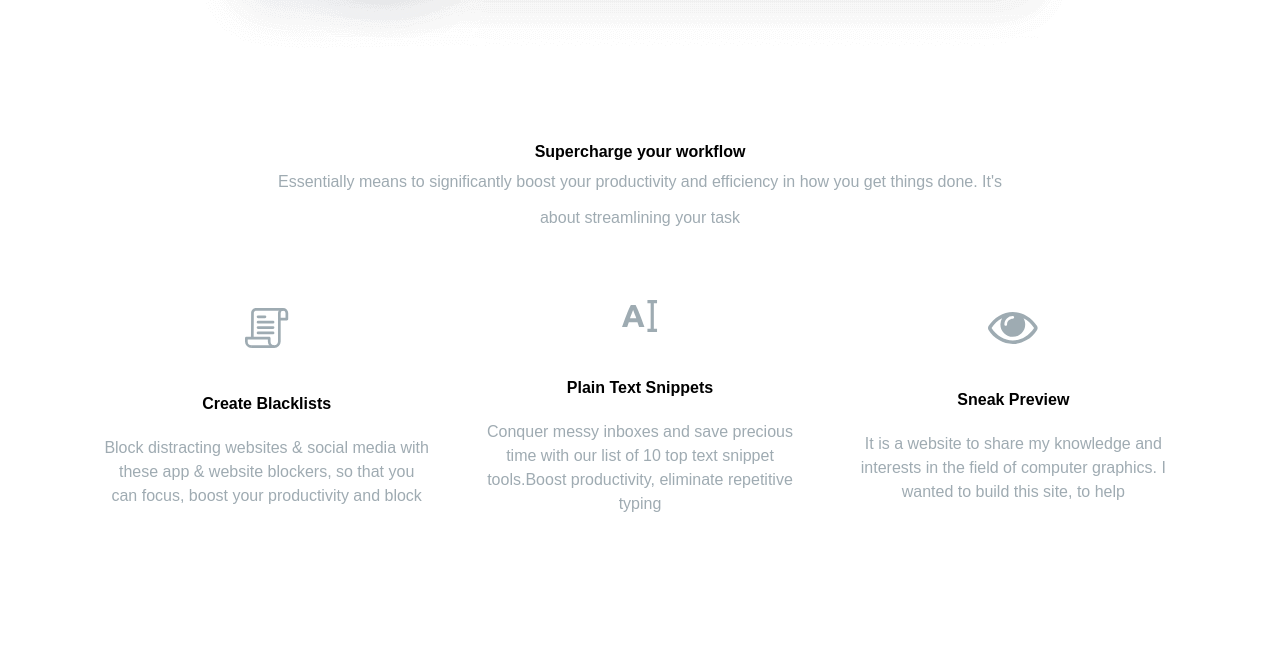
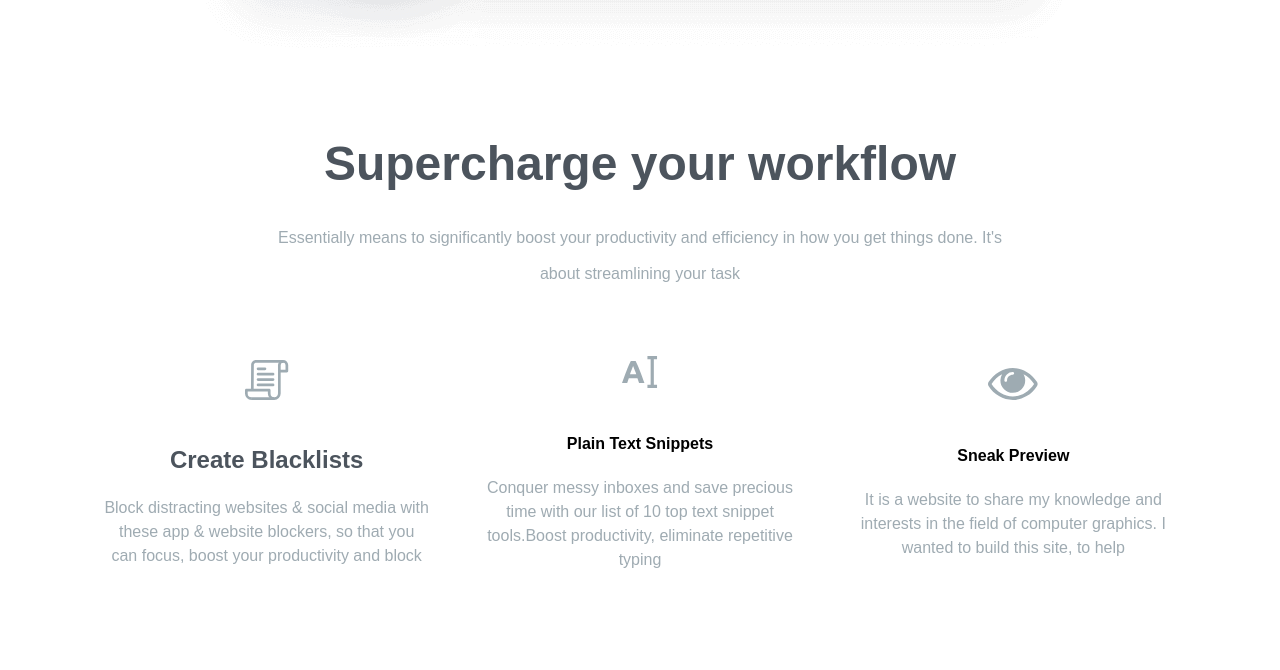
Before and after one commit to YellyWard/appdev-midterm, a plain HTML site: page index.html in a window 1280 px wide. Shown: the part 2360-3030 px from the top of the page. Drawn offline with Linux system fonts and the light colour scheme; a web font is replaced by a local one.

Commit message:
index.html

```diff
--- a/index.html
+++ b/index.html
@@ -122,7 +122,7 @@
     <!-- Supercharge Section -->
     <section id="supercharge">
       <div class="my-20 section-container">
-        <h2><b>Supercharge your workflow</b></h2>
+        <h3><b>Supercharge your workflow</b></h3>
         <p class="mb-16 text-1xl section-content">
           Essentially means to significantly boost your productivity and efficiency in
           how you get things done. It's about streamlining your task
@@ -134,7 +134,7 @@
           <!-- Item 1 -->
           <div class="flex flex-col items-center space-y-5">
             <img src="images/icon-blacklist.min.svg" alt="" class="mb-6" />
-            <h4><b>Create Blacklists</b></h4>
+            <h5><b>Create Blacklists</b></h5>
             <p class="max-w-md text-grayishBlue">
               Block distracting websites & social media with these app & website blockers,
                so that you can focus, boost your productivity and block
```
